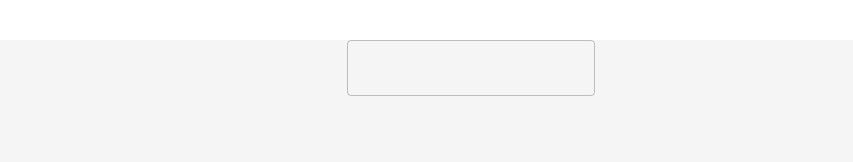
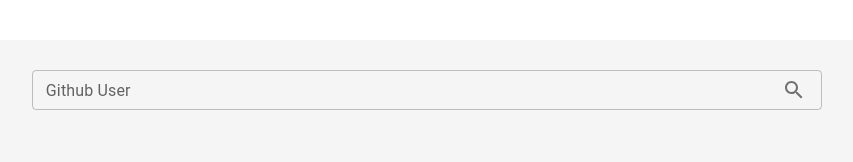
Before and after one commit to AbiPineda/Material-UI-con-React, a React app: page / in a window 1280 px wide. Shown: the top 162 px of the page, without its empty margins (169-1022 px from the left). Built offline with nearby package versions, Linux system fonts and the light colour scheme; no server answers.

Commit message:
validando usuario

```diff
--- a/src/App.jsx
+++ b/src/App.jsx
@@ -1,20 +1,43 @@
-import React from "react";
-import { Container } from "@mui/system";
+import React, { useEffect, useState } from "react";
+import { Container } from "@mui/material";
+
 import Searcher from "./components/searchs/search";
+import { getGitHubUser } from './services/users'
 
-const App = () =>{
+const App = () => {
+const [inputUser, setInputUser] = useState('octocat')
+const [data, setData] = useState([])
+
+useEffect(() =>{
+    (async()=>{
+        try{
+            const res = await getGitHubUser(inputUser)
+            if(inputUser === 'octocat'){
+                localStorage.getItem('octocat', JSON.stringify(res))
+            }
+            if(res.message === 'NOT FOUND'){
+                const octocat = JSON.parse(localStorage.getItem('octocat'))
+                return setData(octocat)
+            }
+            setData(res)
+        }catch(error){
+            console.log('entro aqui');
+        }
+    })()
+},[inputUser])
+
 return(
       <Container sx={{
         background: 'whitesmoke',
         width: '80vw',
         height: '500px',
-            borderRadius:'16px',
+        borderRadius: '16px',
         marginTop: '40px',
         display: 'flex',
         flexDirection: 'column',
         alignItems: 'center'
-        }}>
-        <Searcher></Searcher>
+      }} >
+        <Searcher inputUser={inputUser} setInputUser={setInputUser} />
       </Container>
     )
   };
--- a/src/components/searchs/search.jsx
+++ b/src/components/searchs/search.jsx
@@ -1,12 +1,49 @@
-import React from "react";
+import React, { useState } from "react";
 import { Stack } from "@mui/system";
 import { IconButton, TextField } from "@mui/material";
+import SearchIcon from '@mui/icons-material/Search';
 
-const Searcher = () => {
+const Searcher = (props) => {
+
+  const { setInputUser } = props;
+
+  const [valueInput, setValueInput] = useState('');
+
+   const onSearchValueChange = (event) =>{
+     const inputValue = event.target.value;
+     setValueInput(inputValue);
+   }
+
+  const handleSubmit = () => {
+    setInputUser(valueInput);
+  }
   return (
-    <Stack>
-      <TextField></TextField>
-      <IconButton></IconButton>
+    <Stack
+    direction = 'row'
+    sx={{
+        marginTop: '30px',
+        width: '90%'
+    }}>
+      <TextField
+      id="outlined-basic"
+      label="Github User"
+      placeholder="Buscar Usuario Github"
+      variant="outlined"
+      size="small"
+      value={valueInput}
+      onChange={onSearchValueChange}
+      sx={{
+        width:'90%',
+      }}>
+      </TextField>
+      <IconButton
+     onClick={handleSubmit}
+      size="small"
+      sx={{
+        left:'-45px'
+      }}>
+        <SearchIcon></SearchIcon>
+      </IconButton>
     </Stack>
   );
 };
--- /dev/null
+++ b/src/constants/index.js
@@ -0,0 +1 @@
+export const urlFetch = 'https://api.github.com/users/'
--- /dev/null
+++ b/src/services/users.js
@@ -0,0 +1,11 @@
+import { urlFetch } from '../constants'
+
+export const getGitHubUser = async (user) => {
+  const response = await fetch(`${urlFetch}${user}`,{
+    method: 'GET'
+  });
+
+  const payload = response.json();
+
+  return payload;
+}
```
Lines whose indentation alone changed are shown as unchanged.
